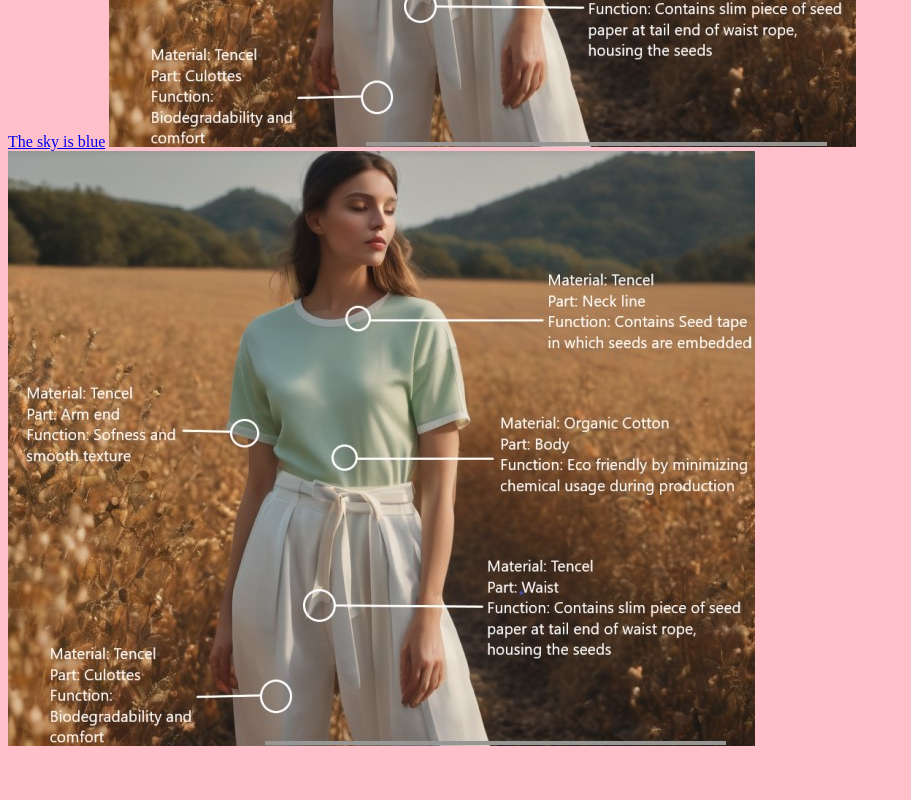
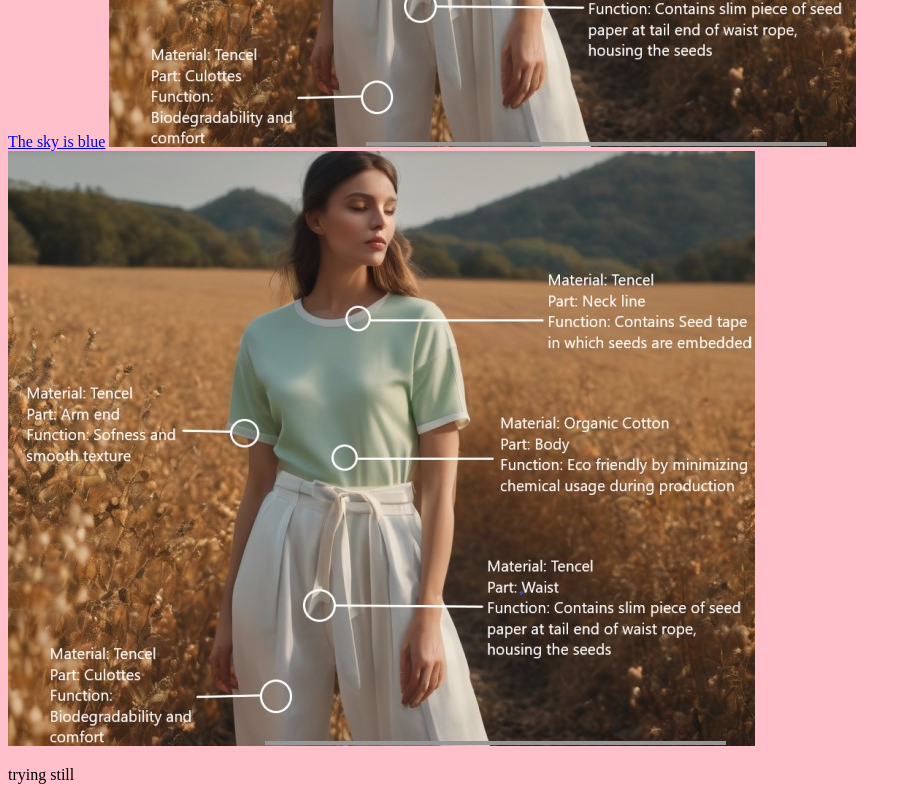
Before and after one commit to Boluwatife127/Tutorial-on-Git, a plain HTML site: page index.html in a window 1280 px wide. Shown: the part 5234-6034 px from the top of the page, without its empty margins (0-911 px from the left). Before the commit the page ends 5992 px from the top, so only its background shows below. Drawn offline with Linux system fonts and the light colour scheme.

Commit message:
Updated index.html added a p tag line

```diff
--- a/index.html
+++ b/index.html
@@ -12,5 +12,6 @@
     <a href="hello"> The sky is blue</a>
     <img src="Design1.jpg" alt="" srcset="">
     <img src="null.jpg" alt="" srcset="">
+    <p>trying still</p>
 </body>
 </html>
```
